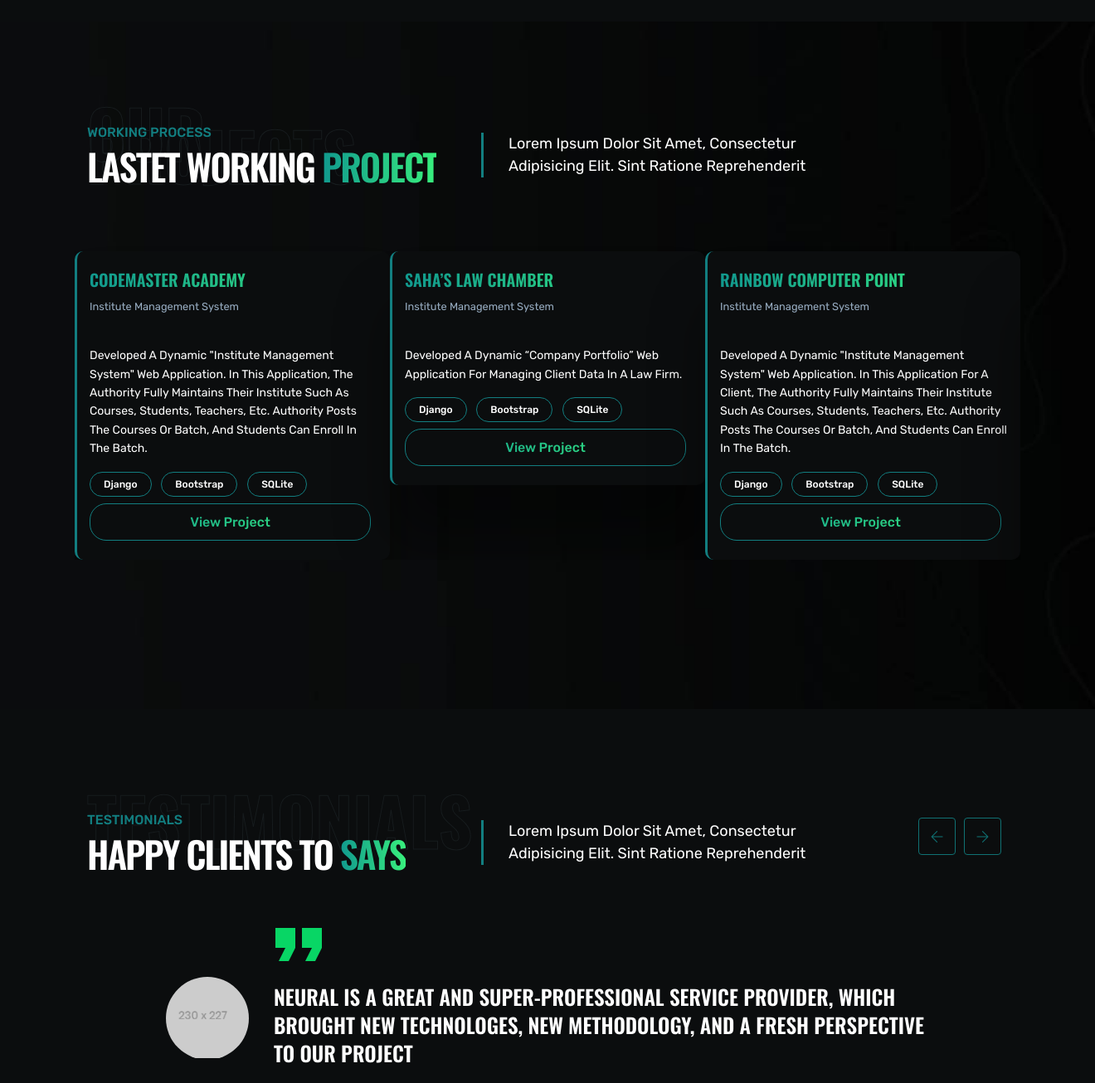
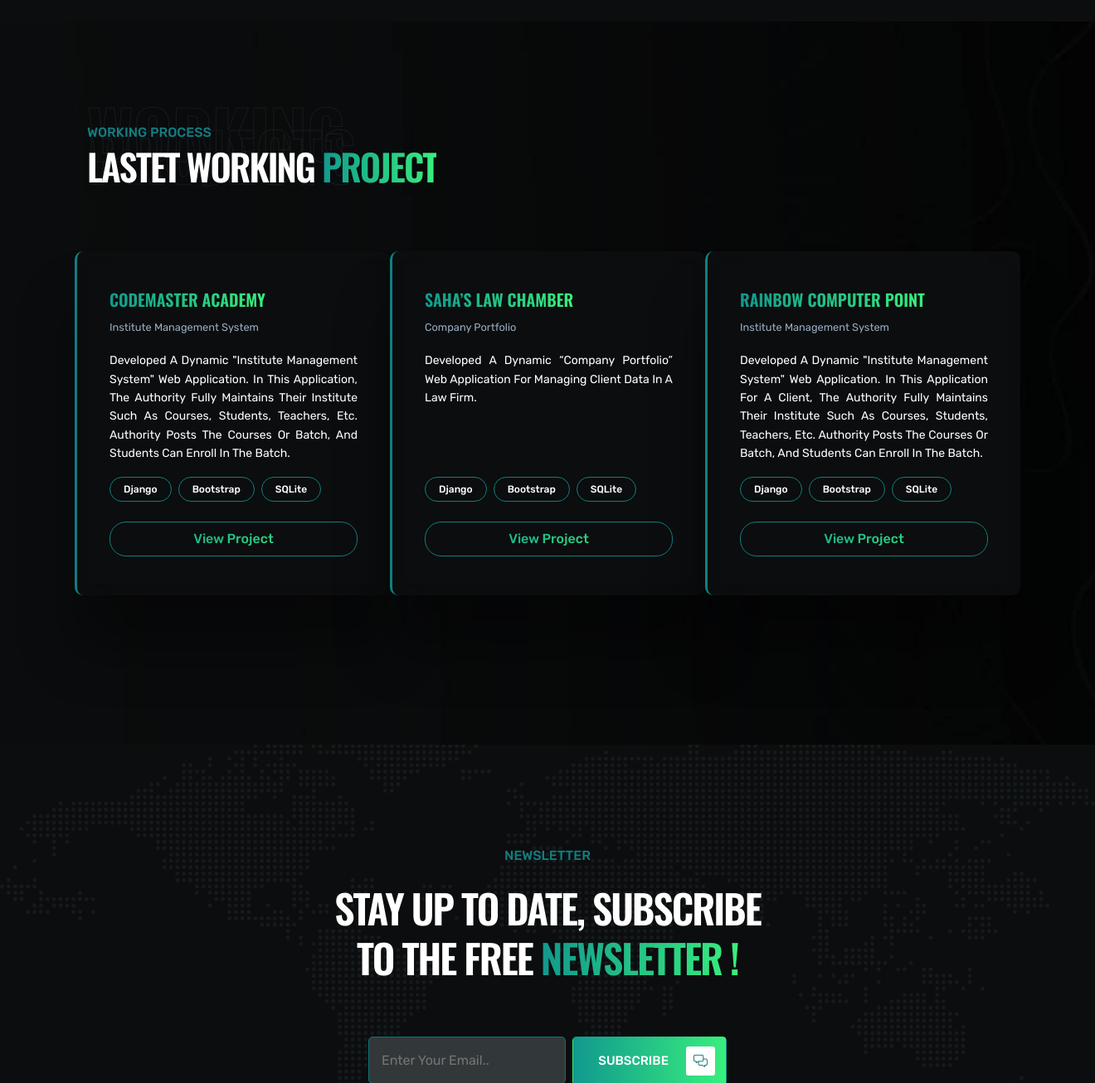
Before and after one commit to mrshakil015/My-Portfolio, a Django app: page / in a window 1320 px wide. Shown: the part 3218-4524 px from the top of the page at 83% size. Run offline with Django 5.2, Linux system fonts and the light colour scheme; some libraries are stand-ins or nearby versions.

Commit message:
Update home.html

```diff
--- a/portfolio/portfolio_app/templates/frontend/home.html
+++ b/portfolio/portfolio_app/templates/frontend/home.html
@@ -12,7 +12,8 @@
                     <div class="col-lg-7">
                         <div class="wlc-title white">
                             <h1 data-aos="fade-right" data-aos-delay="100">Hi, I'm <span>Md. Shakil</span></h1>
-                            <p  data-aos="fade-right" data-aos-delay="200">A passionate <strong>Backend Software Developer</strong> in
+                            <p data-aos="fade-right" data-aos-delay="200">A passionate <strong>Backend Software
+                                    Developer</strong> in
                                 Django. </p>
 
                             <a href="#" class="cbtn cbnt1" data-aos="fade-right" data-aos-delay="300">Getting Started <i
@@ -21,7 +22,7 @@
                     </div>
                 </div>
             </div>
-            <div class="wlc-author-1"  data-aos="fade-up" data-aos-delay="100">
+            <div class="wlc-author-1" data-aos="fade-up" data-aos-delay="100">
                 <img src="{% static 'frontend_asset/assets/img/author/mdshakil-bg.png' %}" alt="">
                 <h1 class="wlc-filltext">SHAKIL</h1>
             </div>
@@ -32,7 +33,7 @@
     <div class="memphis-wrap">
         <div class="memphics">
             <img src="{% static 'frontend_asset/assets/img/icon/cta1.png' %}" alt="" class="memphis memphis1">
-            <img src="{% static 'frontend_asset/assets/img/bg/circle_shape.svg' %}" alt="" class="memphis memphis2">
+            <!-- <img src="{% static 'frontend_asset/assets/img/bg/circle_shape.svg' %}" alt="" class="memphis memphis2"> -->
             <img src="{% static 'frontend_asset/assets/img/icon/cta2.png' %}" alt="" class="memphis memphis3">
             <img src="{% static 'frontend_asset/assets/img/icon/cta3.png' %}" alt="" class="memphis memphis4">
             <img src="{% static 'frontend_asset/assets/img/icon/cta6.svg' %}" alt="" class="memphis memphis5">
@@ -59,8 +60,10 @@
             </div>
             <div class="col-lg-6 offset-lg-1 align-self-center">
                 <div class="heading white">
-                    <strong class="filltext" data-aos="fade-right" data-aos-delay="100">Today's unreal Imagination, The Reality of Future</strong>
-                    <h2 class="mb-4" data-aos="fade-right" data-aos-delay="100">Today's unreal Imagination, The Reality of <span>Future</span></h2>
+                    <strong class="filltext" data-aos="fade-right" data-aos-delay="100">Today's unreal Imagination, The
+                        Reality of Future</strong>
+                    <h2 class="mb-4" data-aos="fade-right" data-aos-delay="100">Today's unreal Imagination, The Reality
+                        of <span>Future</span></h2>
 
                     <a href="#" class="cbtn cbnt1" data-aos="fade-right" data-aos-delay="200">download cv <i
                             class="fal fa-angle-right"></i></a>
@@ -264,69 +267,109 @@
         <div class="row">
             <div class="col-lg-5 align-self-center">
                 <div class="heading white">
-                        <strong class="filltext">our projects</strong>
-                        <small>WORKING PROCESS</small>
-                        <h2>lastet working <span>project</span></h2>
+                    <strong class="filltext" data-aos="fade-up" data-aos-delay="100">working projects</strong>
+                    <small  data-aos="fade-up" data-aos-delay="100">WORKING PROCESS</small>
+                    <h2  data-aos="fade-up" data-aos-delay="100">lastet working <span>project</span></h2>
                 </div>
             </div>
             <div class="col-lg-5 align-self-center">
-                    <div class="info-content">
-                        <p>Lorem ipsum dolor sit amet, consectetur adipisicing elit. Sint ratione reprehenderit </p>
+                <div class="info-content" data-aos="fade-left" data-aos-delay="100">
+                    <!-- <p>Lorem ipsum dolor sit amet, consectetur adipisicing elit. Sint ratione reprehenderit </p> -->
                 </div>
             </div>
         </div>
         <div class="space-60"></div>
         <div class="row">
-                <ul id="da-thumbs" class="da-thumbs portfolio-carousel owl-carousel">
-                    <div class="skill-box skill-box2">
-                        <h5>CodeMaster Academy</h5>
-                        <small>Institute Management System</small> <br>
-                        <p class="mt-2">
+            <!-- Card 1 -->
+            <div class="skill-box skill-box2 col-lg-4"  data-aos="fade-up" data-aos-delay="200">
+                <div class="d-flex flex-column h-100 p-4 shadow rounded-3">
+                    <!-- Project Info -->
+                    <div>
+                        <h5 class="fw-bold">CodeMaster Academy</h5><br>
+                        <small>Institute Management System</small>
+                        <p class="mt-3 text-justify">
                             Developed a dynamic "Institute Management System" web application.
                             In this application, the Authority fully maintains their Institute such as Courses,
                             Students, Teachers, etc.
                             Authority posts the courses or batch, and Students can enroll in the batch.
                         </p>
-                        <div>
+                    </div>
+
+                    <!-- Badges and Button at Bottom -->
+                    <div class="mt-auto">
+                        <div class="d-flex flex-wrap gap-2 mb-3">
                             <button class="badge">Django</button>
                             <button class="badge">Bootstrap</button>
                             <button class="badge">SQLite</button>
                         </div>
-                        <button class="btn-primary">View Project</button>
+
+                        <button class="btn btn-primary w-100">
+                            View Project
+                        </button>
+                    </div>
+                </div>
             </div>
 
-                    <div class="skill-box skill-box2">
-                        <h5>Saha’s Law Chamber</h5>
-                        <small>Institute Management System</small> <br>
-                        <p class="mt-2">
-                            Developed a  dynamic “Company Portfolio” web application for managing client data in a law firm.
+            <!-- Card 2 -->
+            <div class="skill-box skill-box2 col-lg-4"  data-aos="fade-up" data-aos-delay="300">
+                <div class="d-flex flex-column h-100 p-4 shadow rounded-3">
+                    <!-- Project Info -->
+                    <div>
+                        <h5 class="fw-bold">Saha’s Law Chamber</h5><br>
+                        <small>Company Portfolio</small>
+                        <p class="mt-3 text-justify">
+                            Developed a dynamic “Company Portfolio” web application for managing client data in a law
+                            firm.
                         </p>
-                        <div>
+                    </div>
+
+                    <!-- Badges and Button at Bottom -->
+                    <div class="mt-auto">
+                        <div class="d-flex flex-wrap gap-2 mb-3">
                             <button class="badge">Django</button>
                             <button class="badge">Bootstrap</button>
                             <button class="badge">SQLite</button>
                         </div>
-                        <button class="btn-primary">View Project</button>
+
+                        <button class="btn btn-primary w-100">
+                            View Project
+                        </button>
+                    </div>
+                </div>
             </div>
 
-                    <div class="skill-box skill-box2">
-                        <h5>Rainbow Computer Point</h5>
-                        <small>Institute Management System</small> <br>
-                        <p class="mt-2">
+            <!-- Card 3 -->
+            <div class="skill-box skill-box2 col-lg-4"  data-aos="fade-up" data-aos-delay="400">
+                <div class="d-flex flex-column h-100 p-4 shadow rounded-3">
+                    <!-- Project Info -->
+                    <div>
+                        <h5 class="fw-bold">Rainbow Computer Point</h5><br>
+                        <small>Institute Management System</small>
+                        <p class="mt-3 text-justify">
                             Developed a dynamic "Institute Management System" web application.
-                            In this application for a client, the Authority fully maintains their Institute such as Courses,
-                            Students, Teachers, etc. Authority posts the courses or batch, and Students can enroll in the batch.
+                            In this application for a client, the Authority fully maintains their Institute such as
+                            Courses,
+                            Students, Teachers, etc. Authority posts the courses or batch, and Students can enroll in
+                            the batch.
                         </p>
-                        <div>
+                    </div>
+
+                    <!-- Badges and Button at Bottom -->
+                    <div class="mt-auto">
+                        <div class="d-flex flex-wrap gap-2 mb-3">
                             <button class="badge">Django</button>
                             <button class="badge">Bootstrap</button>
                             <button class="badge">SQLite</button>
                         </div>
-                        <button class="btn-primary">View Project</button>
+
+                        <button class="btn btn-primary w-100">
+                            View Project
+                        </button>
+                    </div>
+                </div>
             </div>
 
 
-                </ul>
         </div>
         <div class="space-60"></div>
     </div>
@@ -334,7 +377,7 @@
 <!--:::::PROJECT AREA END :::::::-->
 
 <!--:::::TESTIMONIALS AREA START :::::::-->
-    <div class="testimonials-area testimonials-area1 padding-top padding-bottom">
+<!-- <div class="testimonials-area testimonials-area1 padding-top padding-bottom">
     <div class="container">
         <div class="row">
             <div class="col-lg-5 align-self-center">
@@ -391,7 +434,7 @@
             </div>
         </div>
     </div>
-    </div>
+</div> -->
 <!--:::::TESTIMONIALS AREA END :::::::-->
 
 <!--:::::PRICING AREA START :::::::-->
@@ -497,7 +540,8 @@
 <!--:::::PRICING AREA END :::::::-->
 
 <!--:::::BLOG AREA START :::::::-->
-    <div class="blog-area blog-area1 padding-top padding-bottom" id="blog">
+
+<!-- <div class="blog-area blog-area1 padding-top padding-bottom" id="blog">
     <div class="container">
         <div class="row">
             <div class="col-lg-5 align-self-center">
@@ -572,7 +616,8 @@
             </div>
         </div>
     </div>
-    </div>
+</div> -->
+
 <!--:::::BLOG AREA END :::::::-->
 
 
```
Lines whose indentation alone changed are shown as unchanged.
